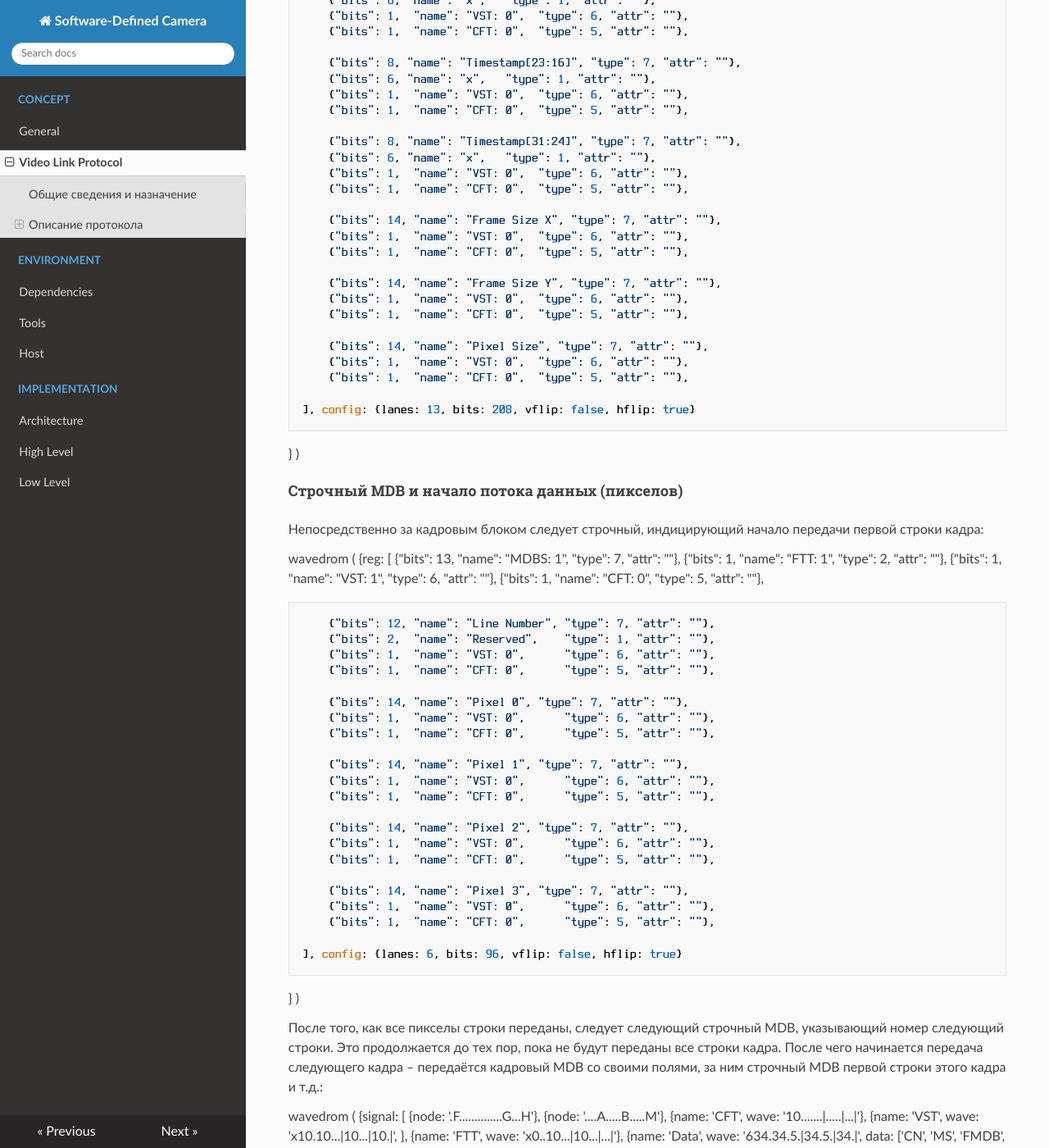
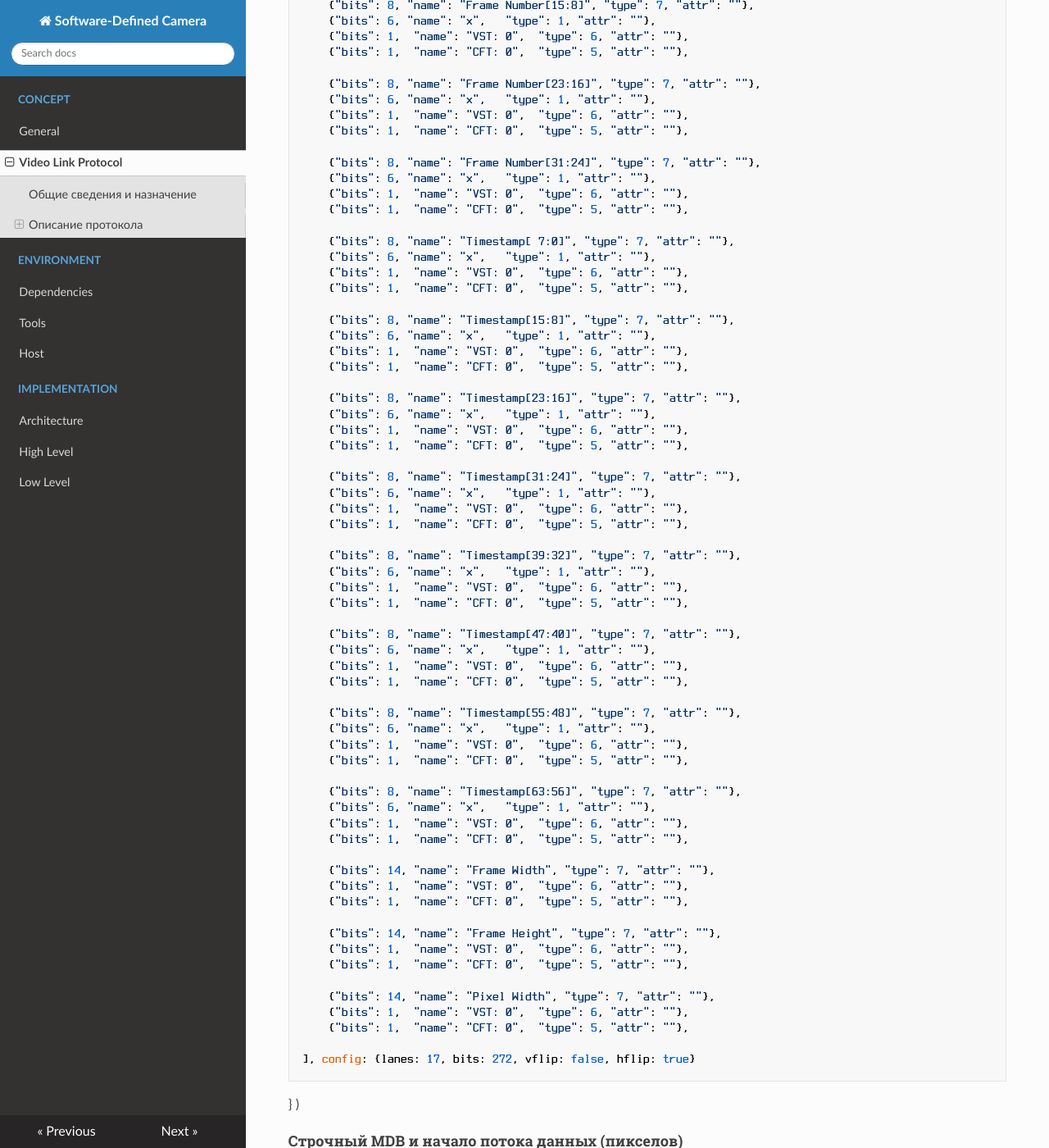
Before and after one commit to cam-lab/sdcam-doc, an MkDocs documentation site: the page built from docs/video-link-proto.md, in a window 1280 px wide and 1400 px high, scrolled down 3508 px. Shown: the whole window at 82% size. Built offline with MkDocs 1.6.1, drawn with Linux system fonts in a browser that asks for light colours; nearby versions of some CDN libraries; formulas are drawn with MathJax 3; some of the changed text lies outside the part shown.

Commit message:
fix video link protocol description

```diff
--- a/docs/video-link-proto.md
+++ b/docs/video-link-proto.md
@@ -20,6 +20,12 @@
 | `VST`  | Video Sync Tag. Признак синхронизации кадра или его элемента. Подробное описание приведено <br> ниже. |
 
 Тег считается активным, если значение бита равно лог.&nbsp;1.
+
+!!! warning "**ВАЖНО**"
+
+    **Тег переключения канала `CFT` допускается вставлять в поток только непосредственно перед тегом** `VST`. Это обусловлено соображениями производительности&nbsp;– чтобы не вынуждать приёмник проверять каждое слово потока на `CFT`.
+
+    Проверка каждого слова на тег `CFT` выполняется при синхронизации, когда в потоке ищутся теги синхронизации канала и кадра, а при приёме **синхронизированного** видеопотока проверка выполняется только на границах кадров и строк. Таким образом, переключение канала возможно только на границе кадра или строки.
 
 Переключение каналов производится при передаче слова c `CFT`, в котором указан номер канала.
 
@@ -93,7 +99,11 @@
 
     Номер кадра и временная отметка полезны для контроля видеопотока&nbsp;– они позволяют засекать пропуски кадров, "джиттер" их поступления, оценивать задержки реакции на управляющие воздействия и т.д.
 
-Ниже приведёт фрагмент, начинающийся с переключения канала и содержащий кадровый MDB
+Ниже приведёт фрагмент, начинающийся с переключения канала и содержащий кадровый MDB. К обязательной части кадрового MDB относится циклический номер кадра&nbsp;– 32-разрядное беззнаковое целое и временной штамп&nbsp;– 64-разрядное беззнаковое целое.
+
+В каждом передаваемом кадре циклический номер кадра увеличивается на 1&nbsp;– используется обычный двоичный счётчик. При достижении максимального значения происходит переполнение и счёт начинается с 0.
+
+Протокол не накладывает никаких ограничений на алгоритм формирования временного штампа. Самая простая реализация&nbsp;– помещать туда значение счётчика тактов внутренней тактовой частоты камеры.
 
 #### Кадровый MDB
 
@@ -148,19 +158,39 @@
         {"bits": 1,  "name": "VST: 0",  "type": 6, "attr": ""},
         {"bits": 1,  "name": "CFT: 0",  "type": 5, "attr": ""},
 
-        {"bits": 14, "name": "Frame Size X", "type": 7, "attr": ""},
+        {"bits": 8, "name": "Timestamp[39:32]", "type": 7, "attr": ""},
+        {"bits": 6, "name": "x",   "type": 1, "attr": ""},
         {"bits": 1,  "name": "VST: 0",  "type": 6, "attr": ""},
         {"bits": 1,  "name": "CFT: 0",  "type": 5, "attr": ""},
 
-        {"bits": 14, "name": "Frame Size Y", "type": 7, "attr": ""},
+        {"bits": 8, "name": "Timestamp[47:40]", "type": 7, "attr": ""},
+        {"bits": 6, "name": "x",   "type": 1, "attr": ""},
         {"bits": 1,  "name": "VST: 0",  "type": 6, "attr": ""},
         {"bits": 1,  "name": "CFT: 0",  "type": 5, "attr": ""},
 
-        {"bits": 14, "name": "Pixel Size", "type": 7, "attr": ""},
+        {"bits": 8, "name": "Timestamp[55:48]", "type": 7, "attr": ""},
+        {"bits": 6, "name": "x",   "type": 1, "attr": ""},
         {"bits": 1,  "name": "VST: 0",  "type": 6, "attr": ""},
         {"bits": 1,  "name": "CFT: 0",  "type": 5, "attr": ""},
 
-    ], config: {lanes: 13, bits: 208, vflip: false, hflip: true}
+        {"bits": 8, "name": "Timestamp[63:56]", "type": 7, "attr": ""},
+        {"bits": 6, "name": "x",   "type": 1, "attr": ""},
+        {"bits": 1,  "name": "VST: 0",  "type": 6, "attr": ""},
+        {"bits": 1,  "name": "CFT: 0",  "type": 5, "attr": ""},
+
+        {"bits": 14, "name": "Frame Width", "type": 7, "attr": ""},
+        {"bits": 1,  "name": "VST: 0",  "type": 6, "attr": ""},
+        {"bits": 1,  "name": "CFT: 0",  "type": 5, "attr": ""},
+
+        {"bits": 14, "name": "Frame Height", "type": 7, "attr": ""},
+        {"bits": 1,  "name": "VST: 0",  "type": 6, "attr": ""},
+        {"bits": 1,  "name": "CFT: 0",  "type": 5, "attr": ""},
+
+        {"bits": 14, "name": "Pixel Width", "type": 7, "attr": ""},
+        {"bits": 1,  "name": "VST: 0",  "type": 6, "attr": ""},
+        {"bits": 1,  "name": "CFT: 0",  "type": 5, "attr": ""},
+
+    ], config: {lanes: 17, bits: 272, vflip: false, hflip: true}
   }
 )
 
```
Also changed, not shown: other parts of docs/video-link-proto.md (+1 -1 lines).
